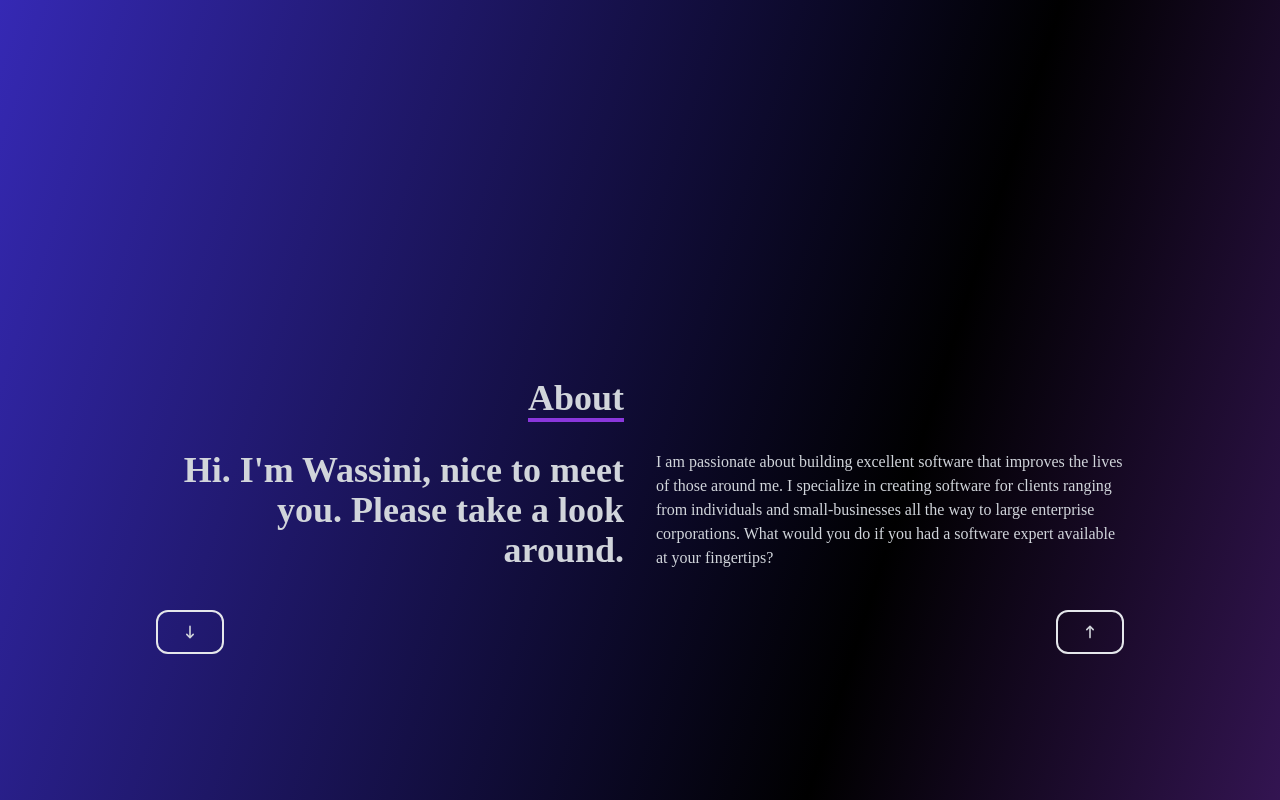
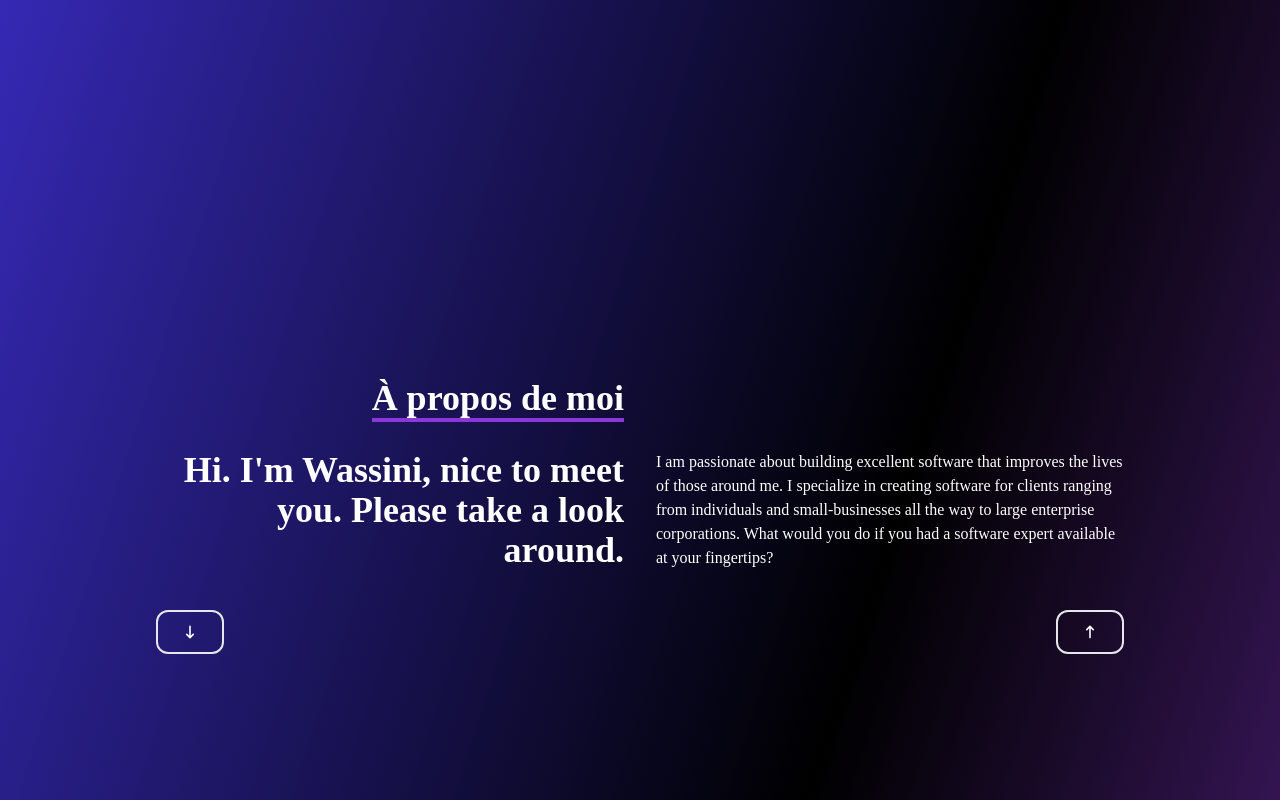
Before and after one commit to yoou92/folio, a React (Create React App) app: page / in a window 1280 px wide. Shown: the part 680-1480 px from the top of the page. Built offline with nearby package versions, Linux system fonts and the light colour scheme.

Commit message:
[MOD] (About.jsx): About -> À propos de moi wording

```diff
--- a/src/components/About.jsx
+++ b/src/components/About.jsx
@@ -4,12 +4,12 @@ import UpButtonRedirect from "./UpButtonRedirect";
 
 const About = () => {
   return (
-    <div name="about" class="w-full h-screen text-gray-300">
+    <div name="about" class="w-full h-screen text-white">
       <div class="flex flex-col justify-center items-center w-full h-full">
         <div class="max-w-[1000px] w-full grid grid-cols-2 gap-8">
           <div class="sm:text-right pb-8 pl-4">
             <p class="text-4xl font-bold inline border-b-4 border-secondary">
-              About
+              À propos de moi
             </p>
           </div>
           <div></div>
```
